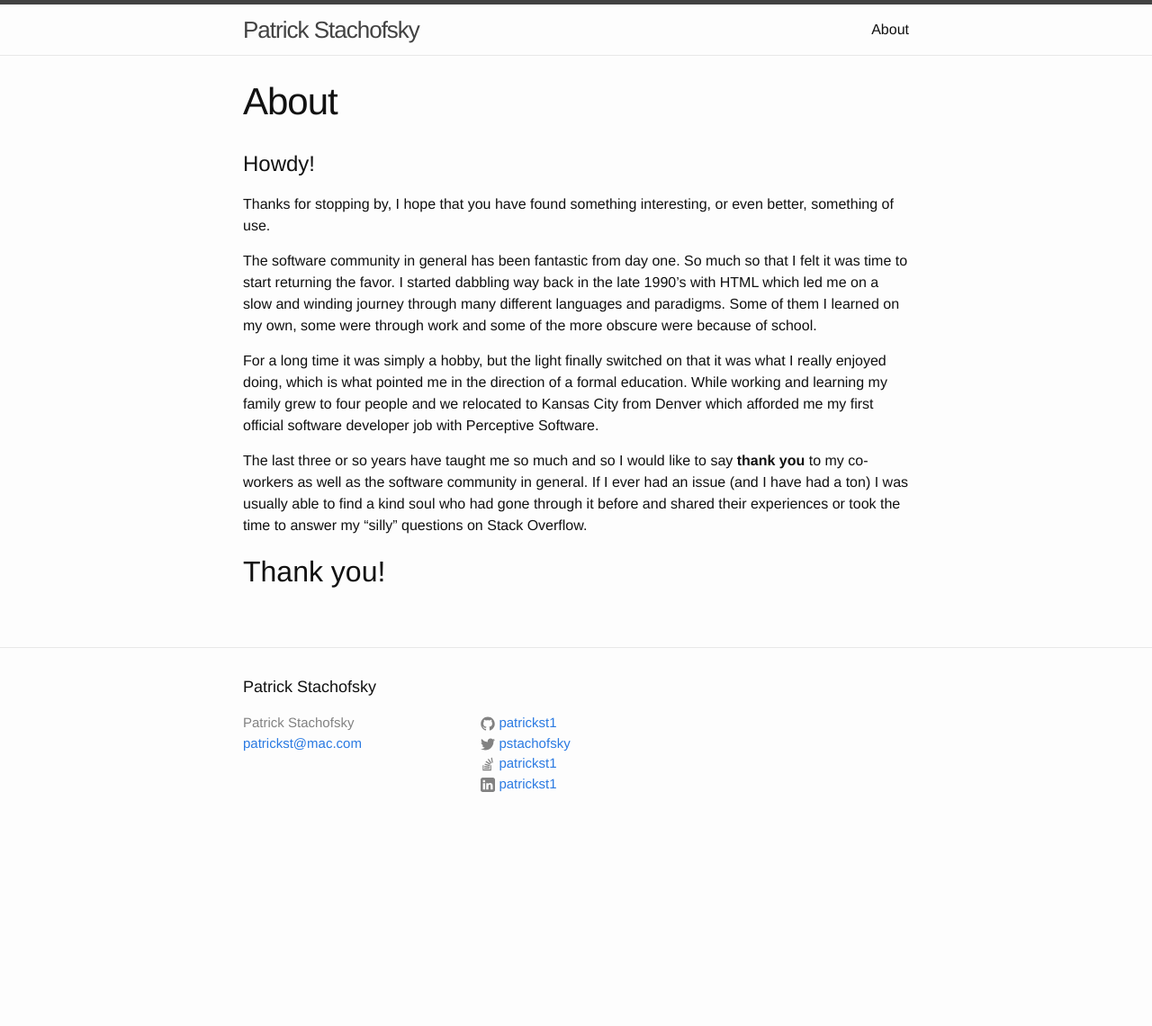
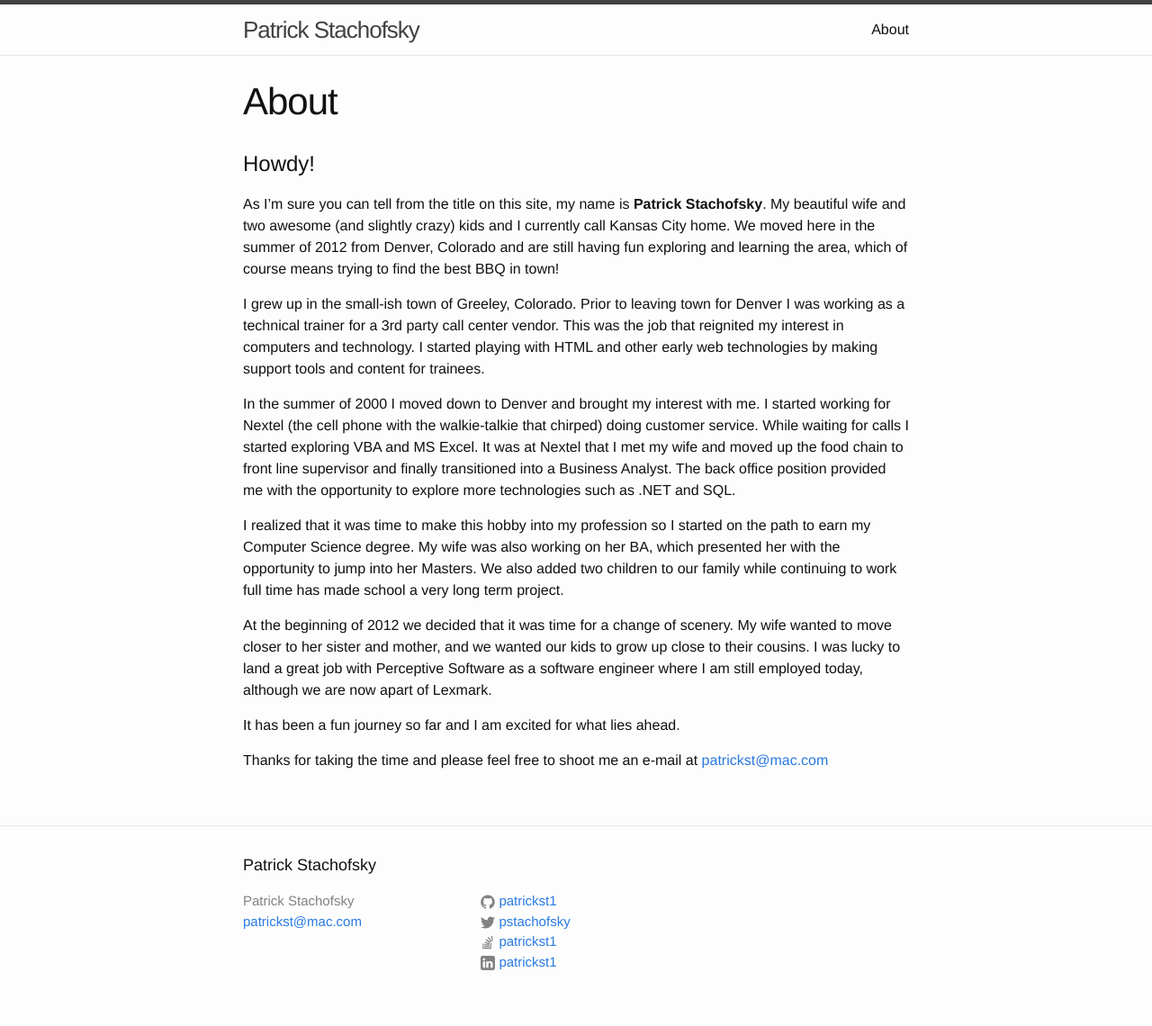
Before and after one commit to patrickst1/patrickst1.github.io, a Jekyll site: the page built from about.md, in a window 1280 px wide. Shown: the whole page at 90% size. Built offline with Jekyll 4.4.1, drawn with Linux system fonts in a browser that asks for light colours; before the commit the page ends 942 px from its top, so only the background shows below that.

Commit message:
Update the about page and remove first post
Description:
The site is rather out of date so this commit moves most of the first
post into the `about` page. Since there is no need for duplicate copy
this will remove the first post as well.

```diff
--- a/about.md
+++ b/about.md
@@ -6,12 +6,16 @@ permalink: /about/
 
 # Howdy!
 
-Thanks for stopping by, I hope that you have found something interesting, or even better, something of use.
+As I'm sure you can tell from the title on this site, my name is **Patrick Stachofsky**. My beautiful wife and two awesome (and slightly crazy) kids and I currently call Kansas City home. We moved here in the summer of 2012 from Denver, Colorado and are still having fun exploring and learning the area, which of course means trying to find the best BBQ in town!
 
-The software community in general has been fantastic from day one. So much so that I felt it was time to start returning the favor. I started dabbling way back in the late 1990's with HTML which led me on a slow and winding journey through many different languages and paradigms. Some of them I learned on my own, some were through work and some of the more obscure were because of school.
+I grew up in the small-ish town of Greeley, Colorado. Prior to leaving town for Denver I was working as a technical trainer for a 3rd party call center vendor. This was the job that reignited my interest in computers and technology. I started playing with HTML and other early web technologies by making support tools and content for trainees.
 
-For a long time it was simply a hobby, but the light finally switched on that it was what I really enjoyed doing, which is what pointed me in the direction of a formal education. While working and learning my family grew to four people and we relocated to Kansas City from Denver which afforded me my first official software developer job with Perceptive Software.
+In the summer of 2000 I moved down to Denver and brought my interest with me. I started working for Nextel (the cell phone with the walkie-talkie that chirped) doing customer service. While waiting for calls I started exploring VBA and MS Excel. It was at Nextel that I met my wife and moved up the food chain to front line supervisor and finally transitioned into a Business Analyst. The back office position provided me with the opportunity to explore more technologies such as .NET and SQL.
 
-The last three or so years have taught me so much and so I would like to say __thank you__ to my co-workers as well as the software community in general. If I ever had an issue (and I have had a ton) I was usually able to find a kind soul who had gone through it before and shared their experiences or took the time to answer my "silly" questions on Stack Overflow.
+I realized that it was time to make this hobby into my profession so I started on the path to earn my Computer Science degree. My wife was also working on her BA, which presented her with the opportunity to jump into her Masters. We also added two children to our family while continuing to work full time has made school a very long term project.
 
-## Thank you!
+At the beginning of 2012 we decided that it was time for a change of scenery. My wife wanted to move closer to her sister and mother, and we wanted our kids to grow up close to their cousins. I was lucky to land a great job with Perceptive Software as a software engineer where I am still employed today, although we are now apart of Lexmark.
+
+It has been a fun journey so far and I am excited for what lies ahead.
+
+Thanks for taking the time and please feel free to shoot me an e-mail at <a href="mailto:{{ site.email }}">{{ site.email }}</a>
```
Also changed, not shown: _posts/2015-10-27-welcome.markdown (deleted, +0 -32 lines).
